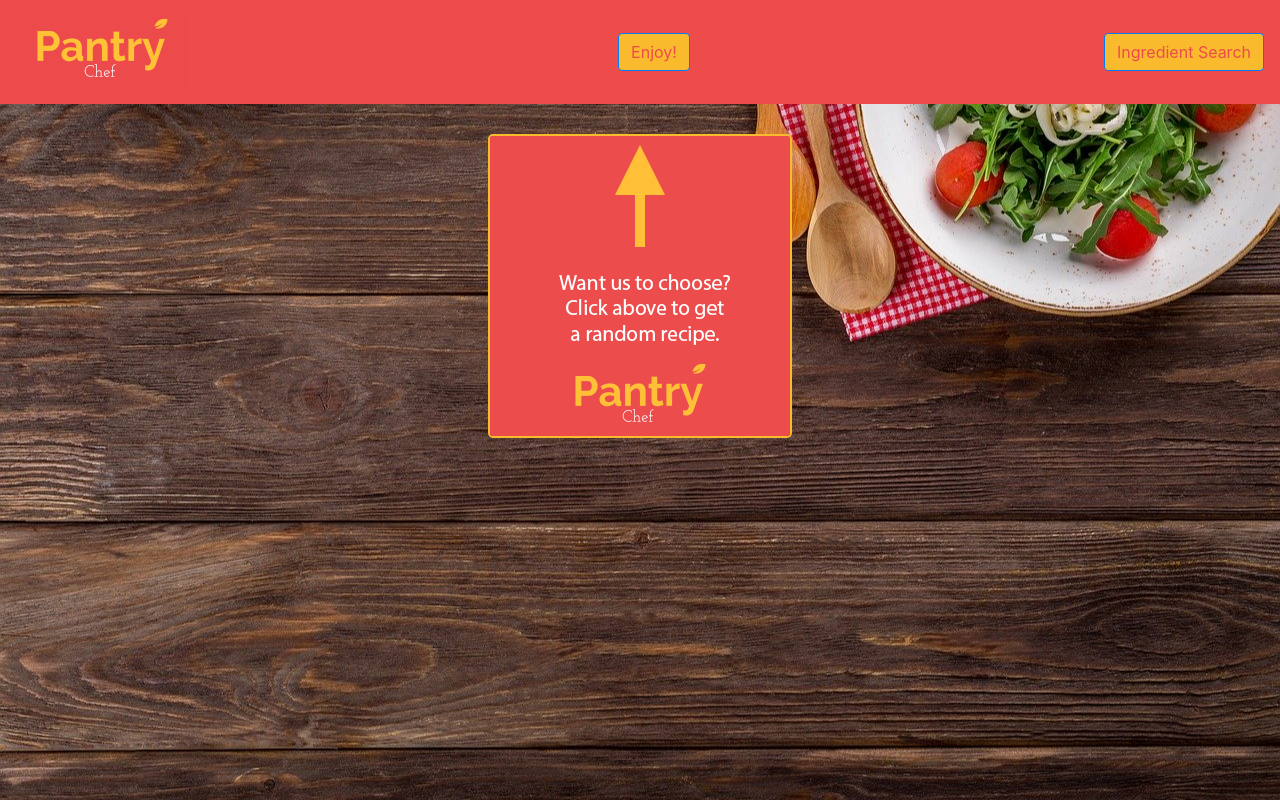
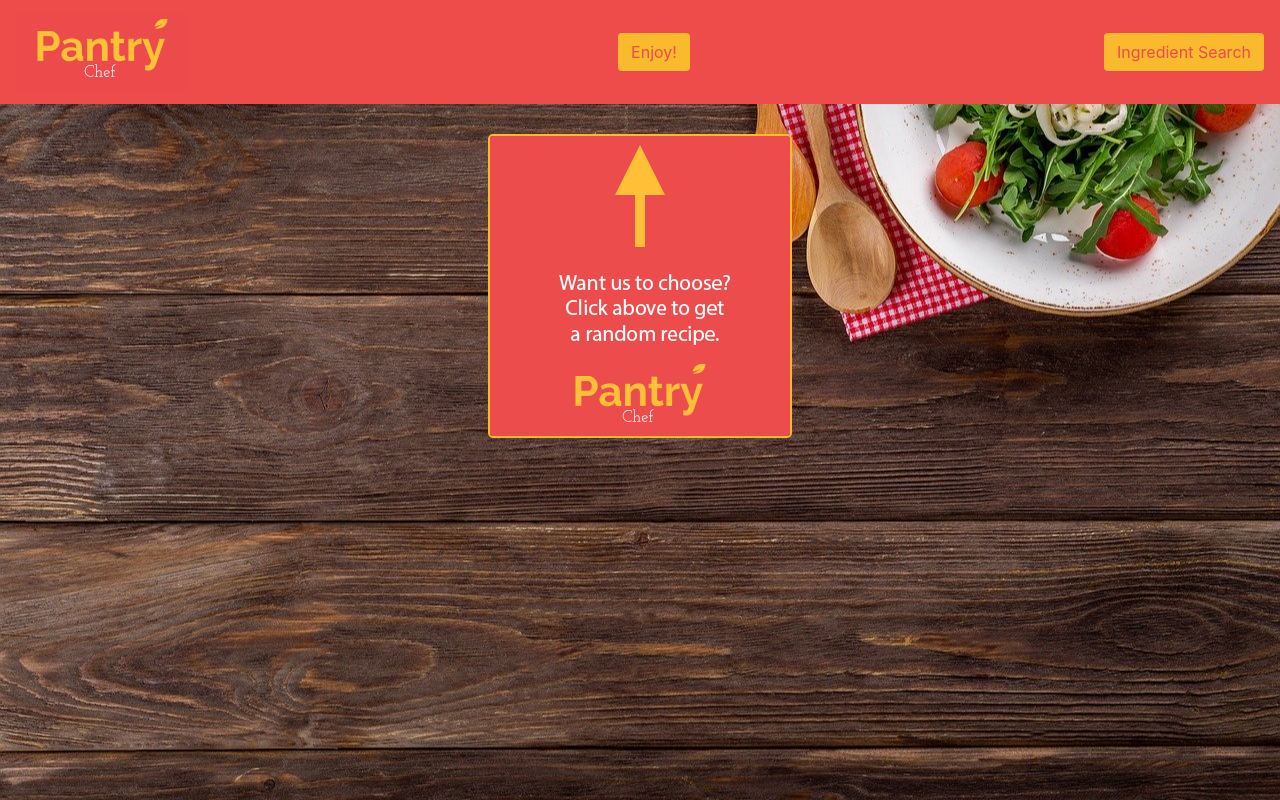
Before and after one commit to StashaG/final-phase-1, a website: page random-meal.html in a window 1280 px wide. Drawn offline with nearby package versions, Linux system fonts and the light colour scheme.

Commit message:
removed the blue outline from the random recipe, enjoy, and ingredient search buttons

```diff
--- a/random-meal.html
+++ b/random-meal.html
@@ -25,12 +25,12 @@
       </a>
 
       <div class="column text-center">
-        <button type="button" class="btn btn-primary override-button-style" id="get_meal">
+        <button type="button" class="btn .btn-outline-* override-button-style" id="get_meal">
           Enjoy!
         </button>
       </div>
 
-      <a href="index.html" type="button" class="btn btn-primary override-button-style">Ingredient Search</a>
+      <a href="index.html" type="button" class="btn .btn-outline-* override-button-style">Ingredient Search</a>
     </nav>
 
     <div class="container">
```
Also changed, not shown: index.html (+1 -1 lines).
